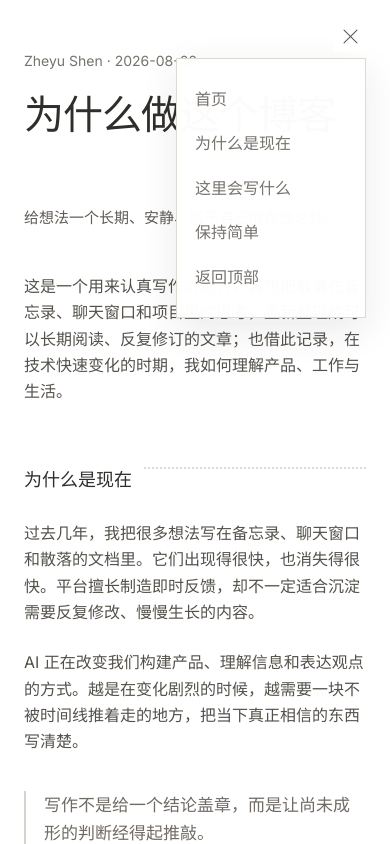
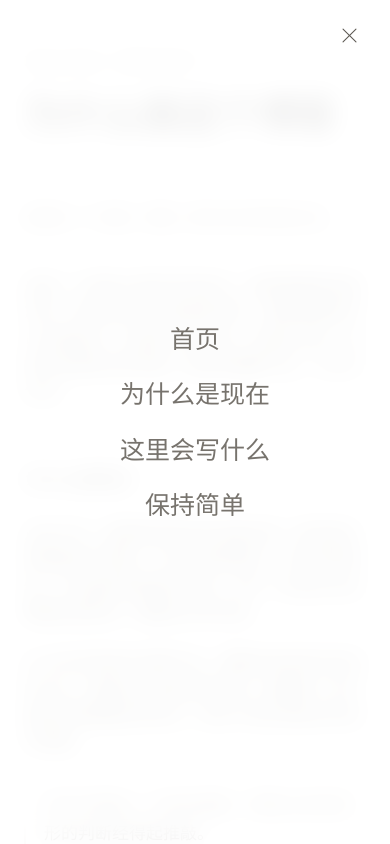
Before and after one commit to heyszy/zheyu-blog, a Next.js app: page /posts/why-this-blog in a window 390 px wide. Both pictures are taken after a click on the button "打开文章目录". Shown: the top 844 px of the page. Built offline with nearby package versions, Linux system fonts and the light colour scheme; a web font is replaced by a local one.

Commit message:
feat: refine mobile paper motion

```diff
--- a/next.config.ts
+++ b/next.config.ts
@@ -3,6 +3,18 @@ import createMDX from "@next/mdx";
 import path from "node:path";
 
 const nextConfig: NextConfig = {
+  async headers() {
+    return [
+      {
+        source: "/",
+        headers: [{ key: "Cache-Control", value: "no-store" }],
+      },
+      {
+        source: "/posts/:path*",
+        headers: [{ key: "Cache-Control", value: "no-store" }],
+      },
+    ];
+  },
   pageExtensions: ["js", "jsx", "md", "mdx", "ts", "tsx"],
   reactCompiler: true,
   turbopack: {
--- a/src/app/globals.css
+++ b/src/app/globals.css
@@ -103,18 +103,26 @@ button:focus-visible {
   will-change: transform, opacity;
 }
 
-.page-has-underlay .paper:not(.paper-transition-underlay) {
+.page-has-underlay .paper:not(.paper-transition-underlay):not(.paper-transition-exit) {
   z-index: 2;
 }
 
-.paper-transition-underlay {
+.paper-transition-underlay,
+.paper-transition-exit {
   position: fixed;
-  z-index: 1;
   min-height: 0;
   margin: 0;
   pointer-events: none;
+}
+
+.paper-transition-underlay {
+  z-index: 1;
   transform: none;
   will-change: auto;
+}
+
+.paper-transition-exit {
+  z-index: 3;
 }
 
 .paper--entering {
@@ -124,6 +132,29 @@ button:focus-visible {
 .paper--leaving {
   pointer-events: none;
   animation: paper-float-out 420ms cubic-bezier(0.22, 0.61, 0.36, 1) both;
+}
+
+.home-paper.home-text--entering .signature,
+.home-paper.home-text--entering .intro,
+.home-paper.home-text--entering .post-list,
+.home-paper.home-text--entering .site-footer {
+  animation: home-text-rise 780ms cubic-bezier(0.22, 0.78, 0.28, 1) both;
+}
+
+.home-paper.home-text--entering .signature {
+  animation-delay: 220ms;
+}
+
+.home-paper.home-text--entering .intro {
+  animation-delay: 360ms;
+}
+
+.home-paper.home-text--entering .post-list {
+  animation-delay: 500ms;
+}
+
+.home-paper.home-text--entering .site-footer {
+  animation-delay: 640ms;
 }
 
 .page-is-leaving .article-sidebar,
@@ -154,6 +185,18 @@ button:focus-visible {
   to {
     opacity: 0;
     transform: translate3d(280px, -160px, 0) rotate(1.4deg);
+  }
+}
+
+@keyframes home-text-rise {
+  from {
+    opacity: 0;
+    transform: translate3d(0, 18px, 0);
+  }
+
+  to {
+    opacity: 1;
+    transform: translate3d(0, 0, 0);
   }
 }
 
@@ -398,26 +441,59 @@ button:focus-visible {
 
 .mobile-menu-panel {
   position: fixed;
-  z-index: 30;
-  top: 58px;
-  right: 24px;
+  z-index: 40;
+  inset: 0;
   display: grid;
-  width: 190px;
-  padding: 18px;
-  border: 1px solid var(--line);
-  background: rgba(255, 255, 255, 0.98);
-  box-shadow: 0 12px 36px rgba(41, 37, 36, 0.09);
-  font-family: var(--font-serif), "Songti SC", STSong, serif;
+  align-content: center;
+  justify-items: center;
+  gap: 23px;
+  padding: 88px 32px;
+  background: rgba(255, 255, 255, 0.88);
+  backdrop-filter: blur(12px);
+  -webkit-backdrop-filter: blur(12px);
+  font-family: var(--font-inter), "PingFang SC", "Hiragino Sans GB", sans-serif;
+  opacity: 0;
+  pointer-events: none;
+  transition: opacity 220ms ease-out, visibility 0s linear 220ms;
+  visibility: hidden;
 }
 
 .mobile-menu-panel a,
 .mobile-menu-panel button {
-  padding: 9px 0;
+  font: inherit;
+  padding: 0;
   border: 0;
   background: none;
   color: var(--muted);
-  text-align: left;
-  font: inherit;
+  font-size: 25px;
+  font-weight: 400;
+  line-height: 1.3;
+  text-align: center;
+  opacity: 0;
+  transform: translate3d(0, 10px, 0);
+  transition: opacity 280ms ease-out, transform 280ms cubic-bezier(0.22, 0.78, 0.28, 1);
+}
+
+.mobile-menu-panel.is-open {
+  visibility: visible;
+  opacity: 1;
+  pointer-events: auto;
+  transition-delay: 0s;
+}
+
+.mobile-menu-panel.is-open a,
+.mobile-menu-panel.is-open button {
+  opacity: 1;
+  transform: translate3d(0, 0, 0);
+}
+
+.mobile-menu-panel.is-open a:nth-child(1) { transition-delay: 40ms; }
+.mobile-menu-panel.is-open a:nth-child(2) { transition-delay: 80ms; }
+.mobile-menu-panel.is-open a:nth-child(3) { transition-delay: 120ms; }
+.mobile-menu-panel.is-open a:nth-child(4) { transition-delay: 160ms; }
+
+body.mobile-menu-is-open {
+  overflow: hidden;
 }
 
 .not-found {
@@ -458,6 +534,10 @@ button:focus-visible {
     margin: 0;
     border: 0;
     box-shadow: none;
+  }
+
+  .home-paper.paper--entering {
+    animation: paper-static 1ms linear both;
   }
 
   .home-content,
@@ -523,7 +603,7 @@ button:focus-visible {
 
   .mobile-nav {
     position: fixed;
-    z-index: 40;
+    z-index: 50;
     top: 20px;
     right: 24px;
     display: grid;
@@ -533,9 +613,47 @@ button:focus-visible {
     padding: 0;
     border: 0;
     color: #5d5953;
-    background: white;
+    background: transparent;
     cursor: pointer;
   }
+
+  .mobile-nav-icon {
+    position: relative;
+    display: block;
+    width: 24px;
+    height: 24px;
+  }
+
+  .mobile-nav-icon svg {
+    position: absolute;
+    inset: 0;
+    transition: opacity 180ms ease-out, transform 240ms cubic-bezier(0.22, 0.78, 0.28, 1);
+  }
+
+  .mobile-nav-close-icon {
+    opacity: 0;
+    transform: rotate(72deg) scale(0.72);
+  }
+
+  .mobile-nav.is-open .mobile-nav-list-icon {
+    opacity: 0;
+    transform: rotate(-72deg) scale(0.72);
+  }
+
+  .mobile-nav.is-open .mobile-nav-close-icon {
+    opacity: 1;
+    transform: rotate(0deg) scale(1);
+  }
+
+  .mobile-nav:focus-visible {
+    border-radius: 50%;
+    outline-offset: 2px;
+  }
+}
+
+@keyframes paper-static {
+  from { opacity: 1; }
+  to { opacity: 1; }
 }
 
 @media (prefers-reduced-motion: reduce) {
@@ -546,6 +664,7 @@ button:focus-visible {
   *,
   *::before,
   *::after {
+    animation-duration: 0.01ms !important;
     transition-duration: 0.01ms !important;
   }
 }
--- a/src/components/PostNavigation.tsx
+++ b/src/components/PostNavigation.tsx
@@ -46,6 +46,11 @@ export function PostNavigation({ sections }: Props) {
     return () => window.removeEventListener("keydown", closeOnEscape);
   }, [open]);
 
+  useEffect(() => {
+    document.body.classList.toggle("mobile-menu-is-open", open);
+    return () => document.body.classList.remove("mobile-menu-is-open");
+  }, [open]);
+
   const backToTop = () => {
     window.scrollTo({ top: 0, behavior: "smooth" });
     setOpen(false);
@@ -86,18 +91,26 @@ export function PostNavigation({ sections }: Props) {
       </aside>
 
       <button
-        className="mobile-nav"
+        className={`mobile-nav${open ? " is-open" : ""}`}
         type="button"
         aria-label={open ? "关闭文章目录" : "打开文章目录"}
         aria-expanded={open}
         aria-controls="mobile-menu-panel"
         onClick={() => setOpen((value) => !value)}
       >
-        {open ? <X aria-hidden="true" size={23} weight="light" /> : <List aria-hidden="true" size={24} weight="light" />}
+        <span className="mobile-nav-icon" aria-hidden="true">
+          <List className="mobile-nav-list-icon" size={24} weight="light" />
+          <X className="mobile-nav-close-icon" size={23} weight="light" />
+        </span>
       </button>
 
-      {open ? (
-        <nav id="mobile-menu-panel" className="mobile-menu-panel" aria-label="移动端文章导航">
+      <nav
+        id="mobile-menu-panel"
+        className={`mobile-menu-panel${open ? " is-open" : ""}`}
+        aria-label="移动端文章导航"
+        aria-hidden={!open}
+        inert={!open}
+      >
         <Link href="/" onClick={(event) => {
           setOpen(false);
           returnHome(event);
@@ -109,11 +122,7 @@ export function PostNavigation({ sections }: Props) {
             {section.label}
           </a>
         ))}
-          <button type="button" onClick={backToTop}>
-            返回顶部
-          </button>
       </nav>
-      ) : null}
     </>
   );
 }
```
Also changed, not shown: src/components/PageMotion.tsx (+59 -10 lines). Lines whose indentation alone changed are shown as unchanged.
